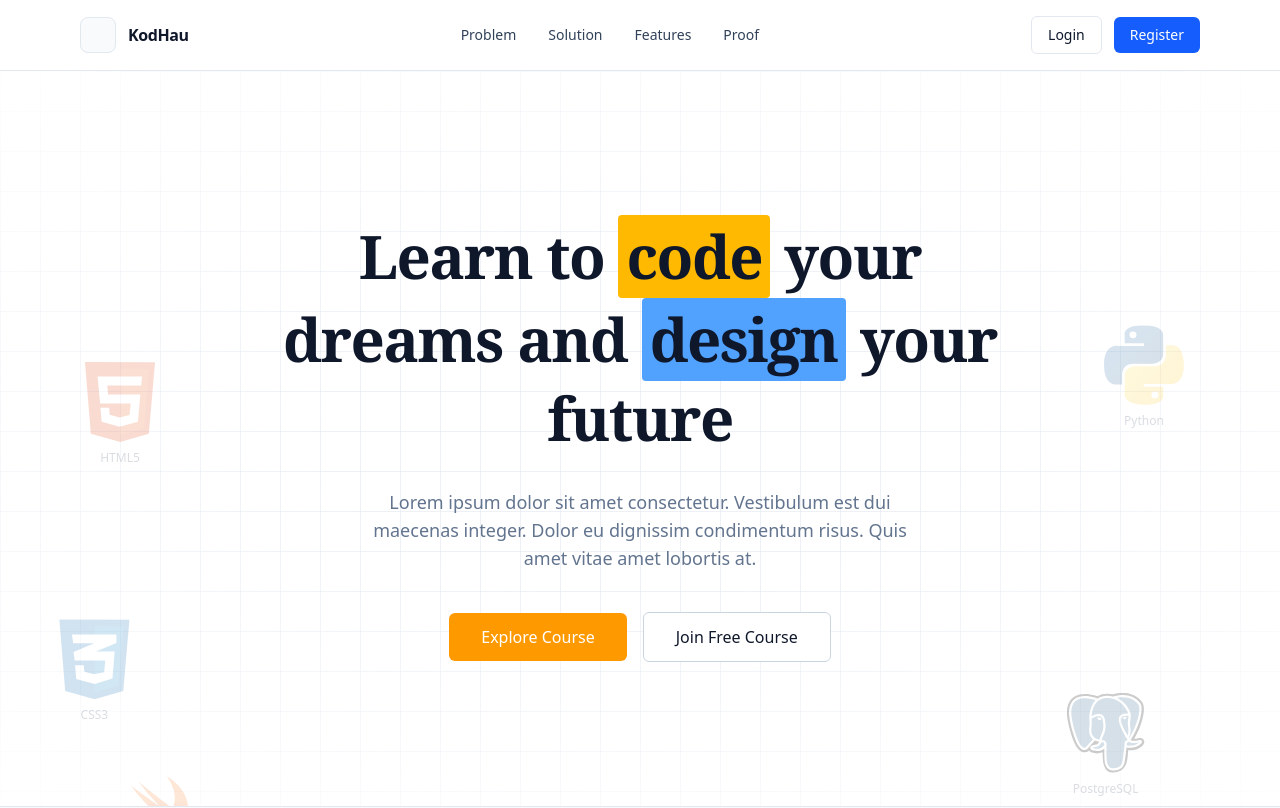
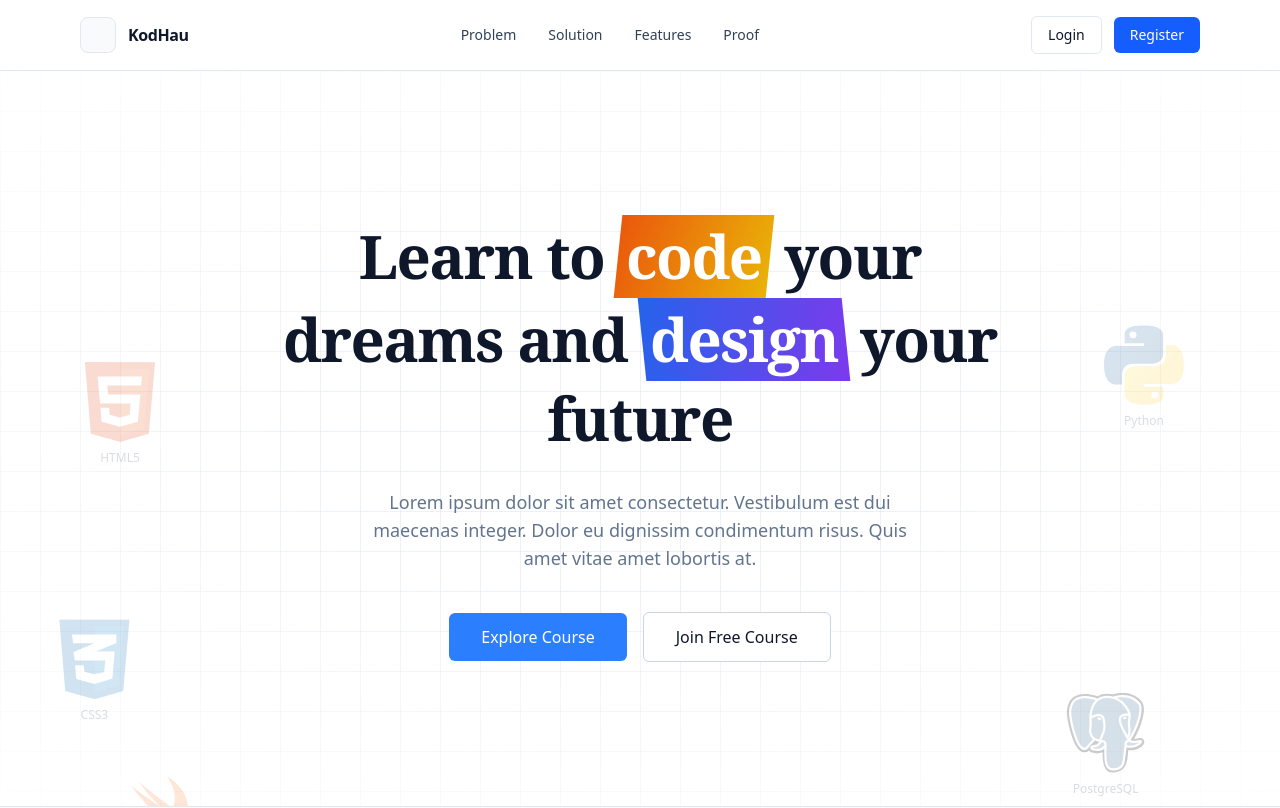
Before and after one commit to mad1081/landing-kodhau, a Nuxt app in the folder landing/: page / in a window 1280 px wide. Shown: the top 808 px of the page. Built offline with nearby package versions, Linux system fonts and the light colour scheme.

Commit message:
Fix the title words

```diff
--- a/landing/app/pages/index.vue
+++ b/landing/app/pages/index.vue
@@ -81,12 +81,28 @@
 
         <!-- Hero content - z-10 but pointer-events-none so logos can be dragged through -->
         <div class="pointer-events-none relative z-10 mx-auto max-w-4xl text-center">
-          <h1 class="font-serif text-4xl font-bold leading-tight tracking-tight text-slate-900 md:text-5xl lg:text-6xl">
+          <h1 class="overflow-visible font-serif text-4xl font-bold leading-tight tracking-tight text-slate-900 md:text-5xl lg:text-6xl">
             Learn to
-            <span class="inline-block rounded bg-amber-400 px-2 py-1 text-slate-900">code</span>
+            <span
+              class="inline-block rounded-none px-2 py-1"
+              style="
+                background: linear-gradient(105deg, #ea580c 0%, #eab308 100%);
+                transform: skewX(-6deg);
+              "
+            >
+              <span class="inline-block text-white" style="transform: skewX(6deg)">code</span>
+            </span>
             your<br class="hidden sm:inline" />
             dreams and
-            <span class="inline-block rounded bg-blue-400 px-2 py-1 text-slate-900">design</span>
+            <span
+              class="inline-block rounded-none px-2 py-1"
+              style="
+                background: linear-gradient(105deg, #2563eb 0%, #7c3aed 100%);
+                transform: skewX(6deg);
+              "
+            >
+              <span class="inline-block text-white" style="transform: skewX(-6deg)">design</span>
+            </span>
             your<br class="hidden sm:inline" />
             future
           </h1>
@@ -97,7 +113,7 @@
           <div class="mt-10 flex flex-col items-center justify-center gap-4 sm:flex-row">
             <a
               href="#cta"
-              class="pointer-events-auto inline-block rounded-md bg-amber-500 px-8 py-3 text-center text-base font-medium text-white"
+              class="pointer-events-auto inline-block rounded-md bg-blue-500 px-8 py-3 text-center text-base font-medium text-white"
             >
               Explore Course
             </a>
@@ -428,7 +444,7 @@ const logos = reactive<Logo[]>([
   { id: 'html', label: 'HTML5', src: htmlLogo, x: 60, y: 120 },
   { id: 'css', label: 'CSS3', src: cssLogo, x: 40, y: 280 },
   { id: 'python', label: 'Python', src: pythonLogo, x: 820, y: 100 },
-  { id: 'swift', label: 'Swift', src: swiftLogo, x: 100, y: 400 },
+  { id: 'swift', label: 'Swift', src: swiftLogo, x: 200, y: 400 },
   { id: 'postgresql', label: 'PostgreSQL', src: postgresqlLogo, x: 780, y: 340 },
 ])
 
```
